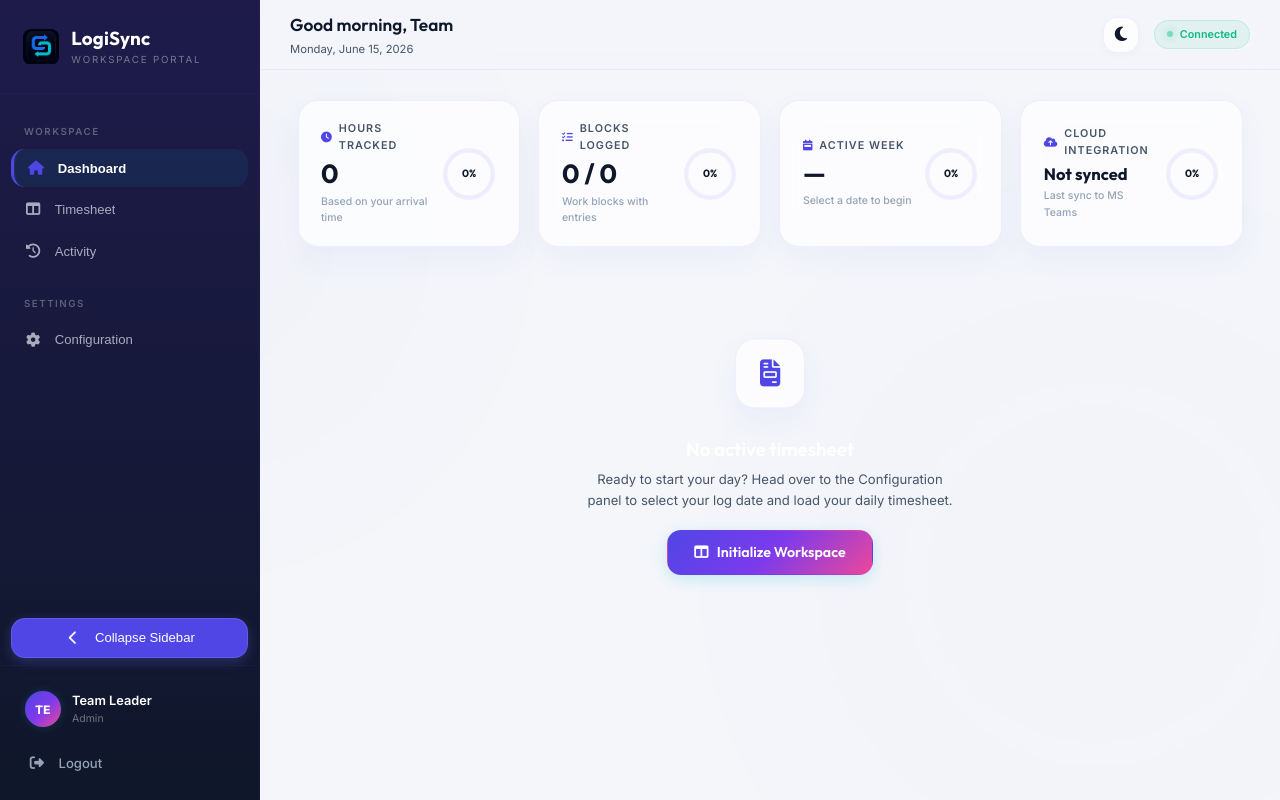
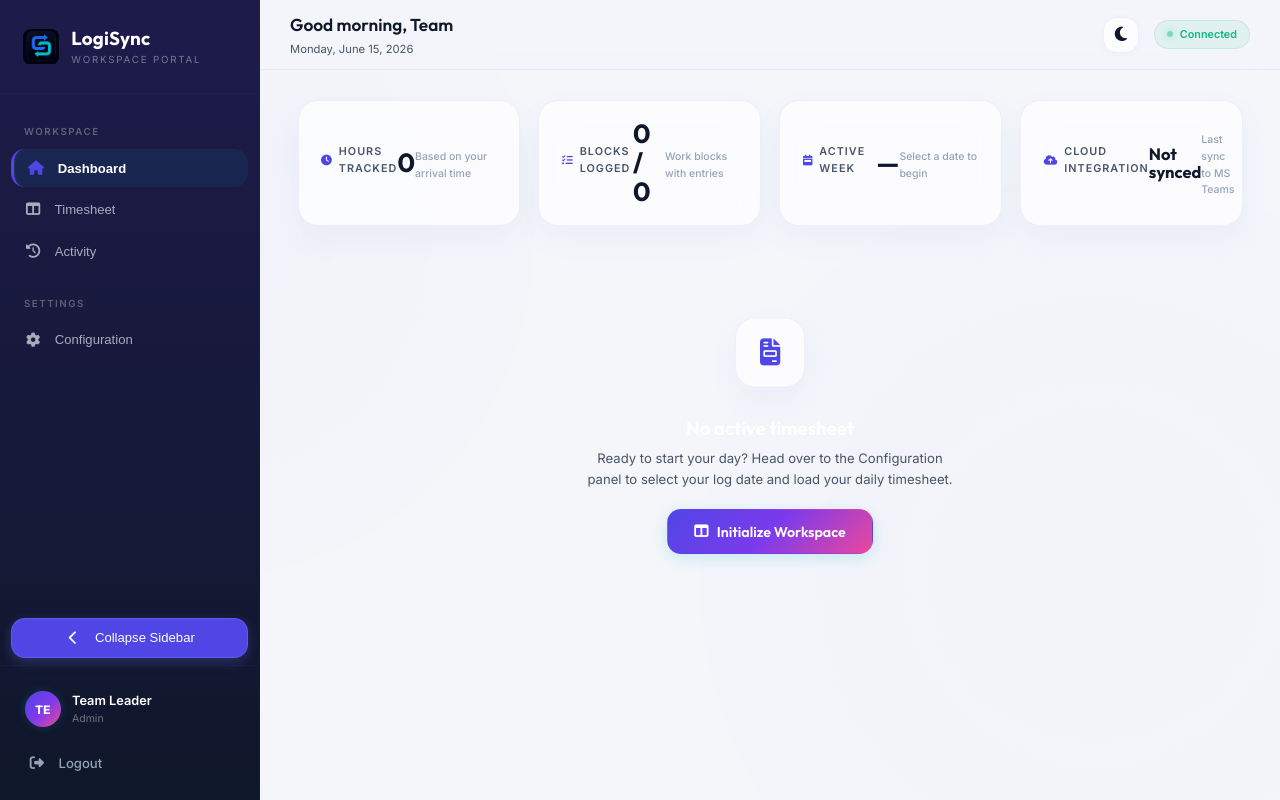
Before and after one commit to Gauthamkrishna121/LogiSync_, a Flask app: template templates/index.html in a window 1280 px wide. Run offline with Flask 3, Linux system fonts and the light colour scheme; the template is opened without the code that fills it, so the values that code supplies are empty; a user stored in the database is signed in.

Commit message:
Remove circular KPI progress rings from dashboard overview

```diff
--- a/templates/index.html
+++ b/templates/index.html
@@ -106,60 +106,24 @@
                     <!-- KPI Grid -->
                     <div class="kpi-grid" id="kpi-grid">
                         <div class="kpi-card">
-                            <div class="kpi-card-content">
                             <div class="kpi-label"><i class="fa-solid fa-clock"></i> Hours Tracked</div>
                             <div class="kpi-value" id="kpi-hours">0</div>
                             <div class="kpi-change">Based on your arrival time</div>
                         </div>
-                            <div class="kpi-chart-wrapper">
-                                <svg class="kpi-chart-svg" viewBox="0 0 50 50">
-                                    <circle class="kpi-chart-bg" cx="25" cy="25" r="22"></circle>
-                                    <circle class="kpi-chart-progress" id="kpi-hours-ring" cx="25" cy="25" r="22"></circle>
-                                </svg>
-                                <span class="kpi-chart-text" id="kpi-hours-pct">0%</span>
-                            </div>
-                        </div>
                         <div class="kpi-card">
-                            <div class="kpi-card-content">
                             <div class="kpi-label"><i class="fa-solid fa-list-check"></i> Blocks Logged</div>
                             <div class="kpi-value" id="kpi-slots">0 / 0</div>
                             <div class="kpi-change">Work blocks with entries</div>
                         </div>
-                            <div class="kpi-chart-wrapper">
-                                <svg class="kpi-chart-svg" viewBox="0 0 50 50">
-                                    <circle class="kpi-chart-bg" cx="25" cy="25" r="22"></circle>
-                                    <circle class="kpi-chart-progress" id="kpi-slots-ring" cx="25" cy="25" r="22"></circle>
-                                </svg>
-                                <span class="kpi-chart-text" id="kpi-slots-pct">0%</span>
-                            </div>
-                        </div>
                         <div class="kpi-card">
-                            <div class="kpi-card-content">
                             <div class="kpi-label"><i class="fa-solid fa-calendar-week"></i> Active Week</div>
                             <div class="kpi-value" id="kpi-week">—</div>
                             <div class="kpi-change" id="kpi-day-label">Select a date to begin</div>
                         </div>
-                            <div class="kpi-chart-wrapper">
-                                <svg class="kpi-chart-svg" viewBox="0 0 50 50">
-                                    <circle class="kpi-chart-bg" cx="25" cy="25" r="22"></circle>
-                                    <circle class="kpi-chart-progress" id="kpi-week-ring" cx="25" cy="25" r="22"></circle>
-                                </svg>
-                                <span class="kpi-chart-text" id="kpi-week-pct">0%</span>
-                            </div>
-                        </div>
                         <div class="kpi-card">
-                            <div class="kpi-card-content">
                             <div class="kpi-label"><i class="fa-solid fa-cloud-arrow-up"></i> Cloud Integration</div>
                             <div class="kpi-value" id="kpi-sync" style="font-size: 1.1rem;">Not synced</div>
                             <div class="kpi-change">Last sync to MS Teams</div>
-                            </div>
-                            <div class="kpi-chart-wrapper">
-                                <svg class="kpi-chart-svg" viewBox="0 0 50 50">
-                                    <circle class="kpi-chart-bg" cx="25" cy="25" r="22"></circle>
-                                    <circle class="kpi-chart-progress" id="kpi-sync-ring" cx="25" cy="25" r="22"></circle>
-                                </svg>
-                                <span class="kpi-chart-text" id="kpi-sync-pct">0%</span>
-                            </div>
                         </div>
                     </div>
 
```
Lines whose indentation alone changed are shown as unchanged.
